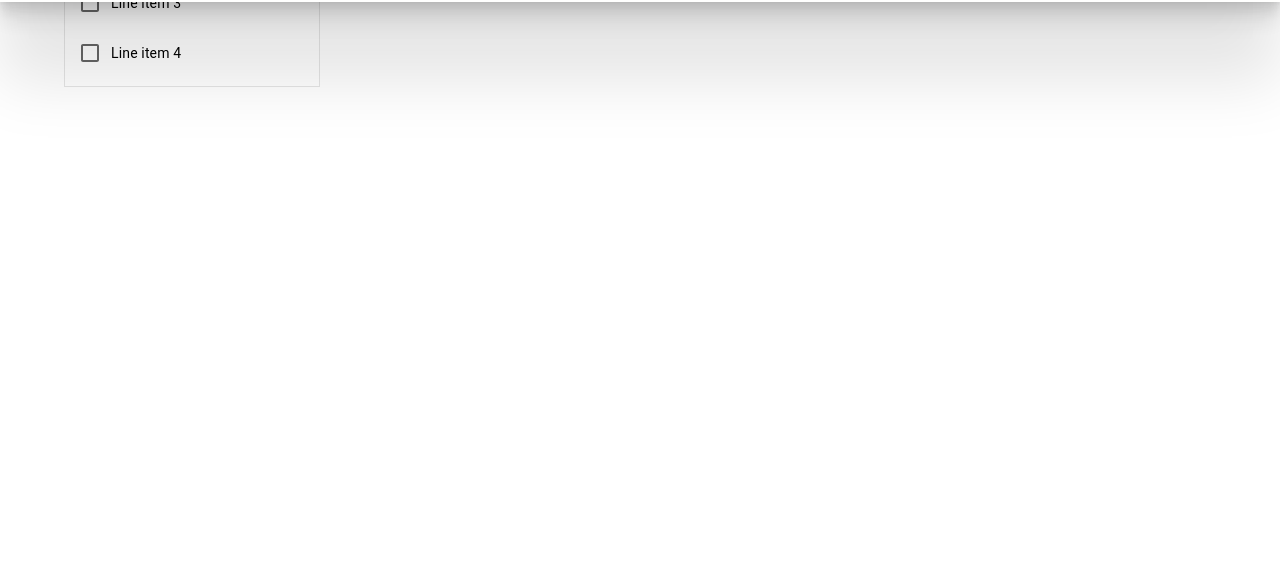
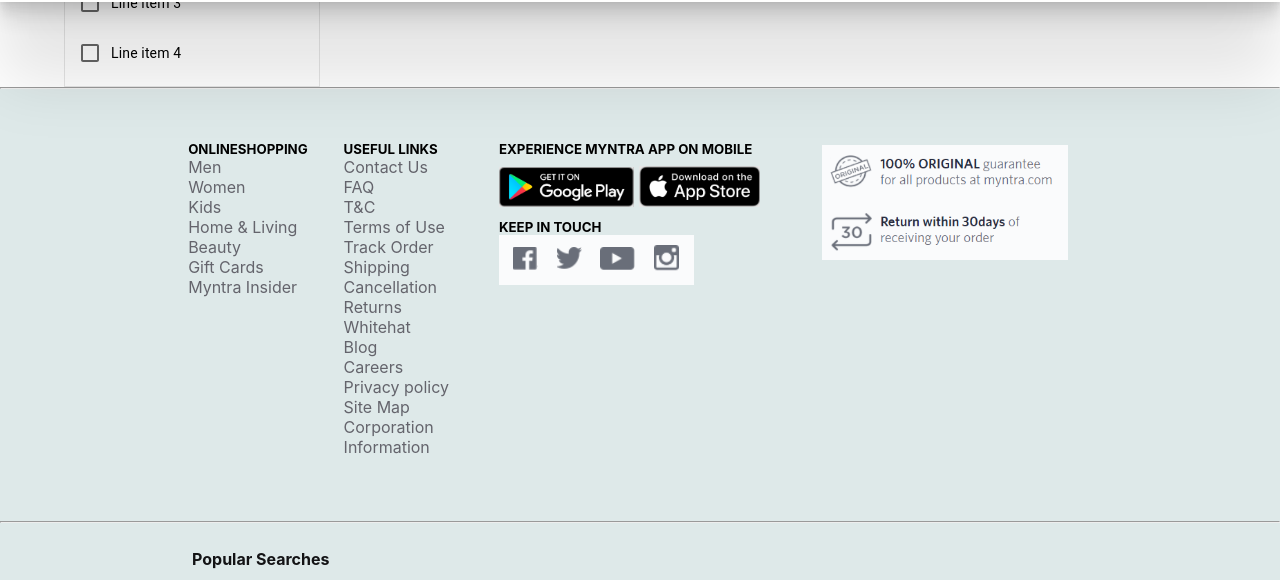
Before and after one commit to salove16/myntra-clone, a React (Vite) app: page /mens in a window 1280 px wide. Shown: the part 332-912 px from the top of the page. Before the commit the page ends 800 px from the top, so only its background shows below. Built offline with nearby package versions, Linux system fonts and the light colour scheme; no server answers.

Commit message:
home css updated

```diff
--- a/src/App.jsx
+++ b/src/App.jsx
@@ -1,26 +1,21 @@
 
 import {Navbar} from "./Components/Navbar/Navbar"
 import MenSection from "./Components/MenSection";
-
+import {Home} from "./Components/Home/Home"
+import {Footer} from "./Components/Footer/Footer"
 import {Route, Routes } from "react-router-dom";
 function App() {
   return (
     <div className="App">
      <Navbar />
       <Routes>
-        <Route path="/" ></Route>
+        <Route path="/" element={<Home></Home>} ></Route>
         <Route path="/mens" element={<MenSection></MenSection>}></Route>
       </Routes>
-      {/* {Few things which needs to be discussed before starting off with the project
-        0) How to contribute -
-        1) CSS library - Ant design, Material UI, Bootstrap.  - Material UI
-        2) Redux / Context API -  Context API.
-        3) Hardcode the data or API - Zara API.
 
 
-        4) Payment gateway -
-      } */}
 
+       <Footer></Footer>
     </div>
   );
 }
--- a/src/Components/Footer/Footer.module.css
+++ b/src/Components/Footer/Footer.module.css
@@ -4,7 +4,7 @@
 }
 
 hr{
-    width: 85%;
+    width: 100%;
     font-size: 1px;
     margin-bottom: 2%;
 }
@@ -15,7 +15,7 @@ hr{
     flex-direction: row;
     margin-left: 14%;
     margin-right: 14%;
-
+  padding-bottom: 5%;
 }
 
 .Footerclassdiv1{
@@ -25,10 +25,10 @@ hr{
    cursor: pointer;
     text-align: left;
     color: rgb(100, 100, 108);
-    line-height: 10px;
+    /* line-height: 10px; */
 }
 .Footerclassdiv2{
-  width: 25%;
+  width: 35%;
    margin-top: 3%;
    margin-left: 1%;
    cursor: pointer;
@@ -36,17 +36,22 @@ hr{
 }
 .footericon1{
     width: 50%;
+    margin-top: 3%;
+    margin-bottom: 3%;
 }
 .footericon2{
     width: 45%;
     margin-left: 5px;
+   margin-top: 3%;
+   margin-bottom: 3%;
+
 }
 .colorblack{
     color: black;
 }
 
 .footer4{
-    margin-top: 17%;
+    margin-top: 10%;
     margin-left: 15%;
     width: 80%;
 }
@@ -65,6 +70,7 @@ hr{
    margin-left: 15%;
   font-weight: 700;
 color: rgb(19, 19, 21);
+text-align: left;
 }
 .footer_popular_details{
 
@@ -72,6 +78,7 @@ color: rgb(19, 19, 21);
     margin-left: 15%;
     color: rgb(100, 100, 108);
     margin-bottom: 2%;
+    text-align: left;
 }
 .bottom{
     color: rgb(100, 100, 108);
@@ -96,11 +103,11 @@ color: rgb(19, 19, 21);
 
 .Footerclassdiv1{
     width: 45%;
-    line-height:13px;
+    /* line-height:13px; */
  }
  .Footerclassdiv2{
    width: 45%;
-   line-height:13px;
+   /* line-height:13px; */
  }
 
  .footer4{
--- a/src/Components/Home/HomeOffer.css
+++ b/src/Components/Home/HomeOffer.css
@@ -8,7 +8,12 @@ width:50% ;
 }
 
 
-.offerdiv,.dealdiv{
+.offerdiv{
+    width: 100%;
+    margin-top: 1%;
+    margin-bottom: 2%;
+}
+.dealdiv{
     width: 100%;
     margin-top: 1%;
     margin-bottom: 2%;
--- a/src/Components/Home/HomeSlide.css
+++ b/src/Components/Home/HomeSlide.css
@@ -4,7 +4,7 @@
 
 }
 .sliderimgdiv{
-    margin-top: 3%;
+    margin-top: 4.5%;
     margin-bottom: 4%;
     width: 100%;
 
```
Also changed, not shown: 1 other file (tests, documents, lock files or other folders).
